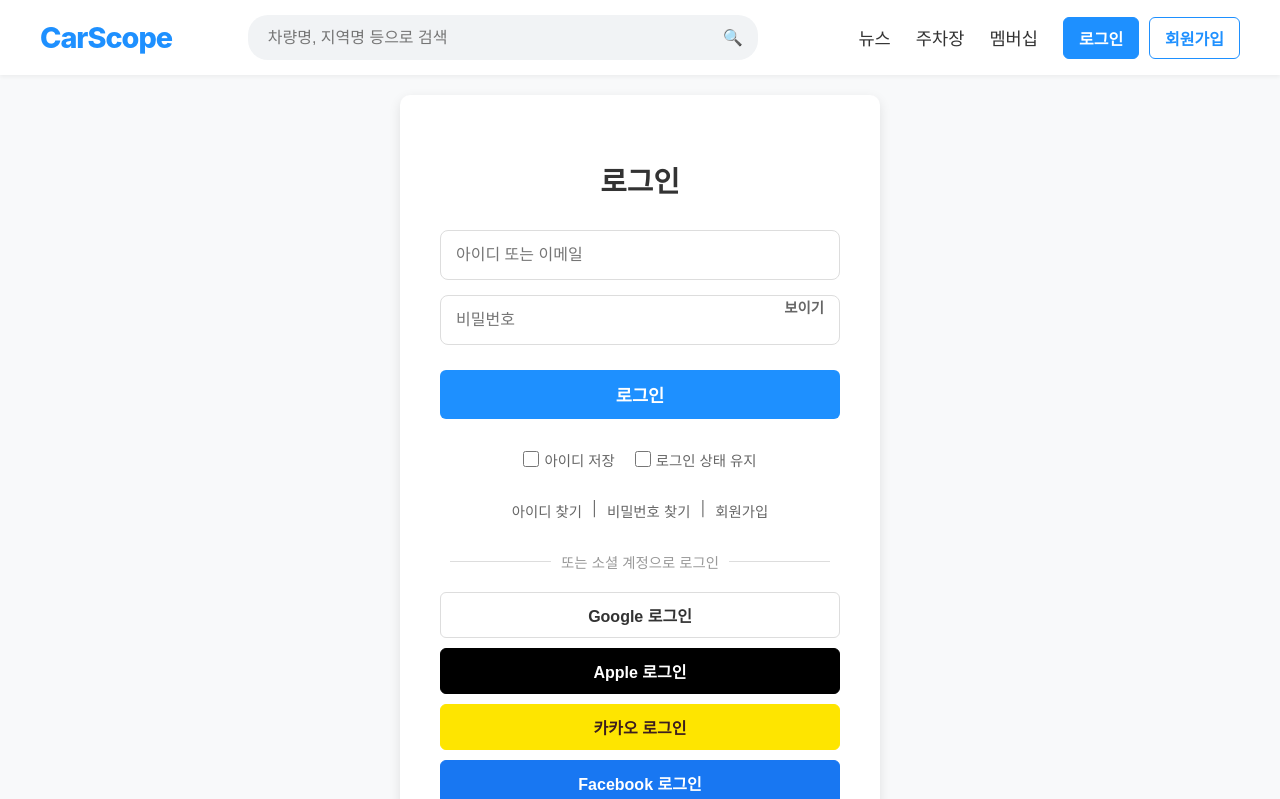
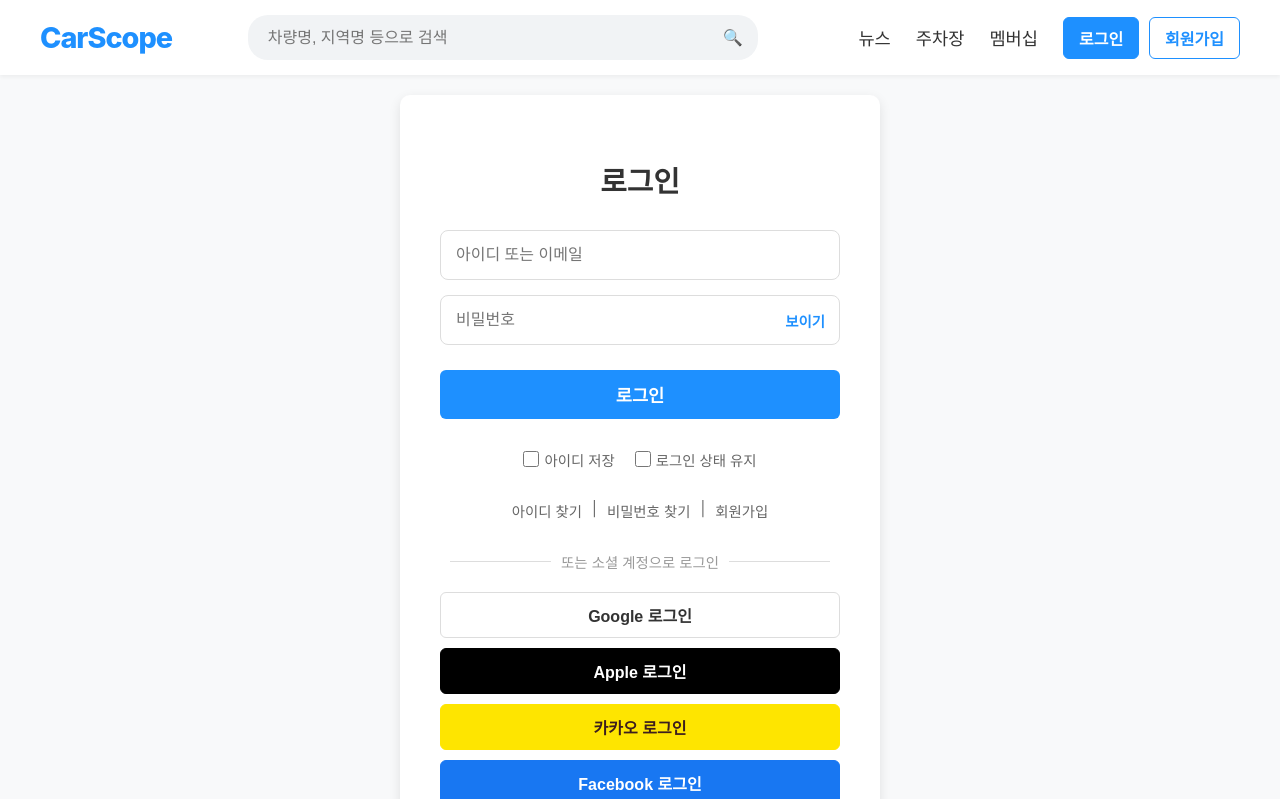
Before and after one commit to 2024136034-hakcheol/car-scope, a React (Create React App) app: page /login in a window 1280 px wide. Shown: the top 799 px of the page. Built offline with nearby package versions, Linux system fonts and the light colour scheme; no server answers.

Commit message:
style: 로그인 페이지 비밀번호 보기 버튼 파란색 변경 및 정렬 수정

```diff
--- a/src/styles/LoginPage.css
+++ b/src/styles/LoginPage.css
@@ -34,11 +34,13 @@
     position: relative;
     display: flex;
     align-items: center;
+    width: 100%;
 }
 
 .input-group input {
     width: 100%;
     padding: 12px 15px;
+    padding-right: 50px;
     border: 1px solid #ddd;
     border-radius: 6px;
     font-size: 1rem;
@@ -52,13 +54,17 @@
 
 .password-toggle-btn {
     position: absolute;
-    right: 10px;
+    right: 15px;
+    top: 50%;
+    transform: translateY(-50%);
     background: none;
     border: none;
     font-size: 0.9rem;
-    color: #666;
+    color: #1E90FF;
     cursor: pointer;
     font-weight: 600;
+    padding: 0;
+    z-index: 10;
 }
 
 .login-button-primary {
```
